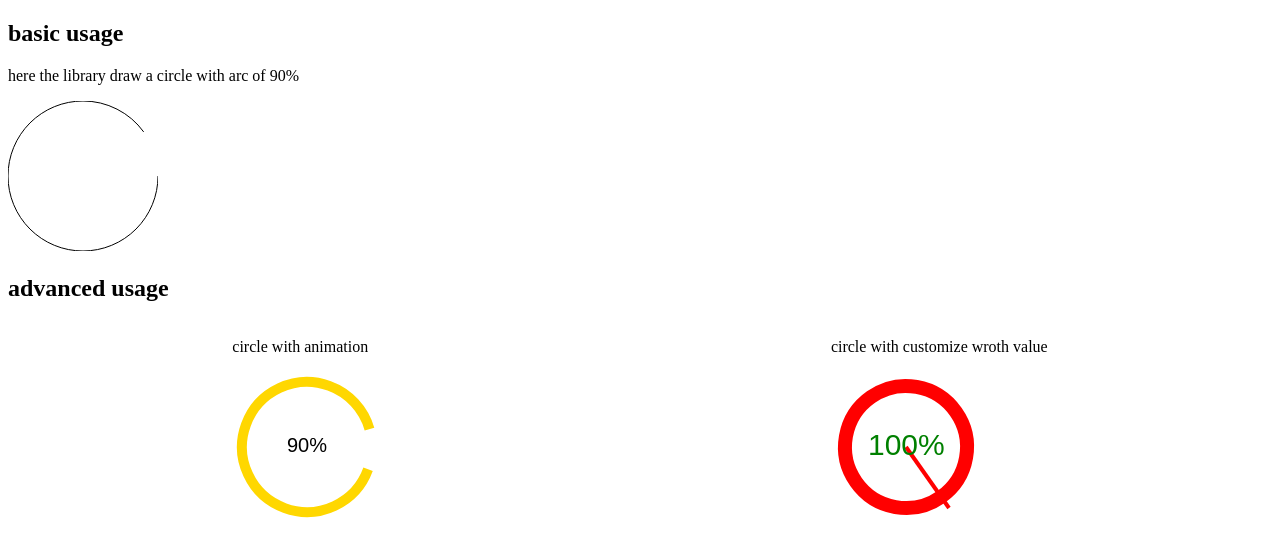
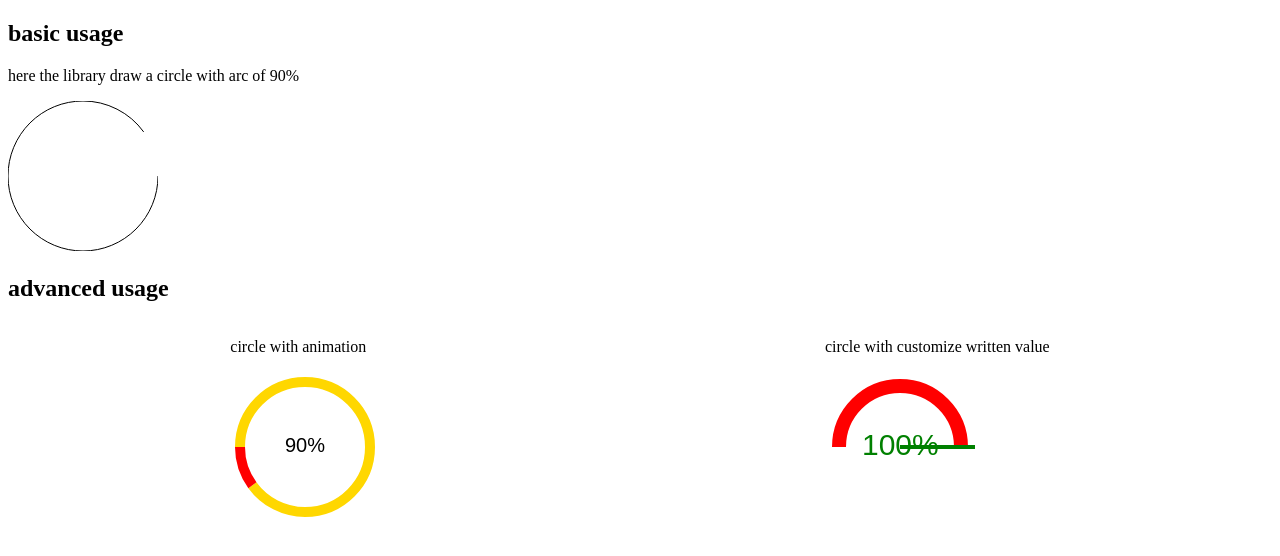
Before and after one commit to SuicV/CirclesJS, a plain HTML site: page examples/index.html in a window 1280 px wide. Drawn offline with Linux system fonts and the light colour scheme.

Commit message:
[Add] filling rest of circle feature

```diff
--- a/circles.js
+++ b/circles.js
@@ -50,11 +50,11 @@ function Circle(canvasElement, circleStyle , percentage){
 
     /**
      * function return an angle in radian
-     * @param {Number} perce of
+     * @param {Number} perce  percentage to convert in angle
      * */
     this.porcToRad = function (perce){
         if(this.style.hasOwnProperty("maxAngle")){
-            return this.style.maxAngle* perce/100 ;
+            return this.style.maxAngle * perce/100 ;
         }
         return 2*Math.PI*perce/100 ;
     };
@@ -69,7 +69,7 @@ function Circle(canvasElement, circleStyle , percentage){
         var Size = 16; // DEFAULT FONT SIZE 16 PX
 
         if(this.style.hasOwnProperty("valueStyle")){
-            if(this.style.valueStyle.hasOwnProperty("font")){
+            if(this.style.valueStyle.font != ""){
                 var fontSize = /\d+px/.exec(this.style.valueStyle.font)[0].split(/[A-z]+/);
                 if(fontSize != null ){
                     Size = parseInt(fontSize);
@@ -102,10 +102,10 @@ function Circle(canvasElement, circleStyle , percentage){
     this.setTextStyle = function (){
         // WRITING VALUE IF DEVELOPER SET IT
         if(this.style.hasOwnProperty("valueStyle")){
-            if(this.style.valueStyle.hasOwnProperty("font")){
+            if(this.style.valueStyle.font !="" ){
                 this.content.font = this.style.valueStyle.font ;
             }
-            if(this.style.valueStyle.hasOwnProperty("color")){
+            if(this.style.valueStyle.color != "" ){
                 this.content.fillStyle = this.style.valueStyle.color ;
             }
         }
@@ -137,7 +137,9 @@ function Circle(canvasElement, circleStyle , percentage){
                 this.getRayon(),startAngle,startAngle + endAngle);
 
             this.content.stroke() ;
-
+            if(this.style.fillCirclRest == true){
+                this.fillCircleRest(startAngle + endAngle , startAngle) ;
+            }
             // DRAW END LINE
             if(this.style.withEndLine == true){
                 this.drawEndLine(startAngle + endAngle);
@@ -180,11 +182,43 @@ function Circle(canvasElement, circleStyle , percentage){
      * @param {Number} angle radian angle
      * */
     this.drawEndLine = function(angle){
+
         var endPoint = getCordFromAngle(this.dims.w/2,angle);
+
         this.content.lineWidth = 4 ;
         this.content.beginPath();
         this.content.moveTo(endPoint.x , endPoint.y );
         this.content.lineTo(this.dims.w/2, this.dims.h/2);
+        this.content.stroke();
+
+    };
+
+    /**
+     * function to fill the rest of circle
+     * @param {number} startAngle radian angle
+     * @param {number} endAngle radian angle
+     * */
+    this.fillCircleRest = function (startAngle , endAngle){
+
+        this.content.beginPath();
+        this.content.strokeStyle = "black";
+        if(this.style.hasOwnProperty("fillRestStyle")){
+            if(this.style.fillRestStyle.color != ""){
+                this.content.strokeStyle = this.style.fillRestStyle.color;
+            }
+        }
+
+        // ADD START ANGLE
+        if(this.style.hasOwnProperty("maxAngle")){
+            endAngle = this.style.maxAngle ;
+            if(this.style.startAngle>0){
+                endAngle += degToRad(this.style.startAngle);
+            }
+        }
+
+        this.content.arc(this.dims.w/2 , this.dims.h/2 ,
+            this.getRayon(),startAngle,endAngle);
+
         this.content.stroke();
     };
 
--- a/examples/app.js
+++ b/examples/app.js
@@ -7,12 +7,16 @@ new Circle(document.querySelector(".addv1"),
     {
         lineForce : 10 ,
         color : "gold",
-        startAngle : 20,
         withValue : true,
         withAnimation : true ,
         valueStyle : {
             font:"20px Arial"
-        }
+        },
+        fillCirclRest : true,
+        fillRestStyle : {
+            color:"red"
+        },
+        startAngle : 180
     },90);
 // CUSTOMIZE THE WROTH VALUE
 new Circle(document.querySelector(".addv2"),
@@ -21,10 +25,15 @@ new Circle(document.querySelector(".addv2"),
         color : "red",
         withEndLine : true ,
         withValue : true,
-        withAnimation: true,
-        startAngle : 55,
+        withAnimation : true ,
+        startAngle : 180,
         valueStyle : {
             color : "green",
             font:"30px Arial"
+        },
+        maxAngle : Math.PI ,
+        fillCirclRest: true ,
+        fillRestStyle : {
+            color : "green"
         }
     },100);
--- a/examples/index.html
+++ b/examples/index.html
@@ -21,7 +21,7 @@
 		</div>
 
 		<div >
-			<p >circle with customize wroth value</p>
+			<p >circle with customize written value</p>
 			<canvas class="addv2" width="150" height="150"></canvas>
 		</div>
 	</div>
```
Also changed, not shown: README.md.
